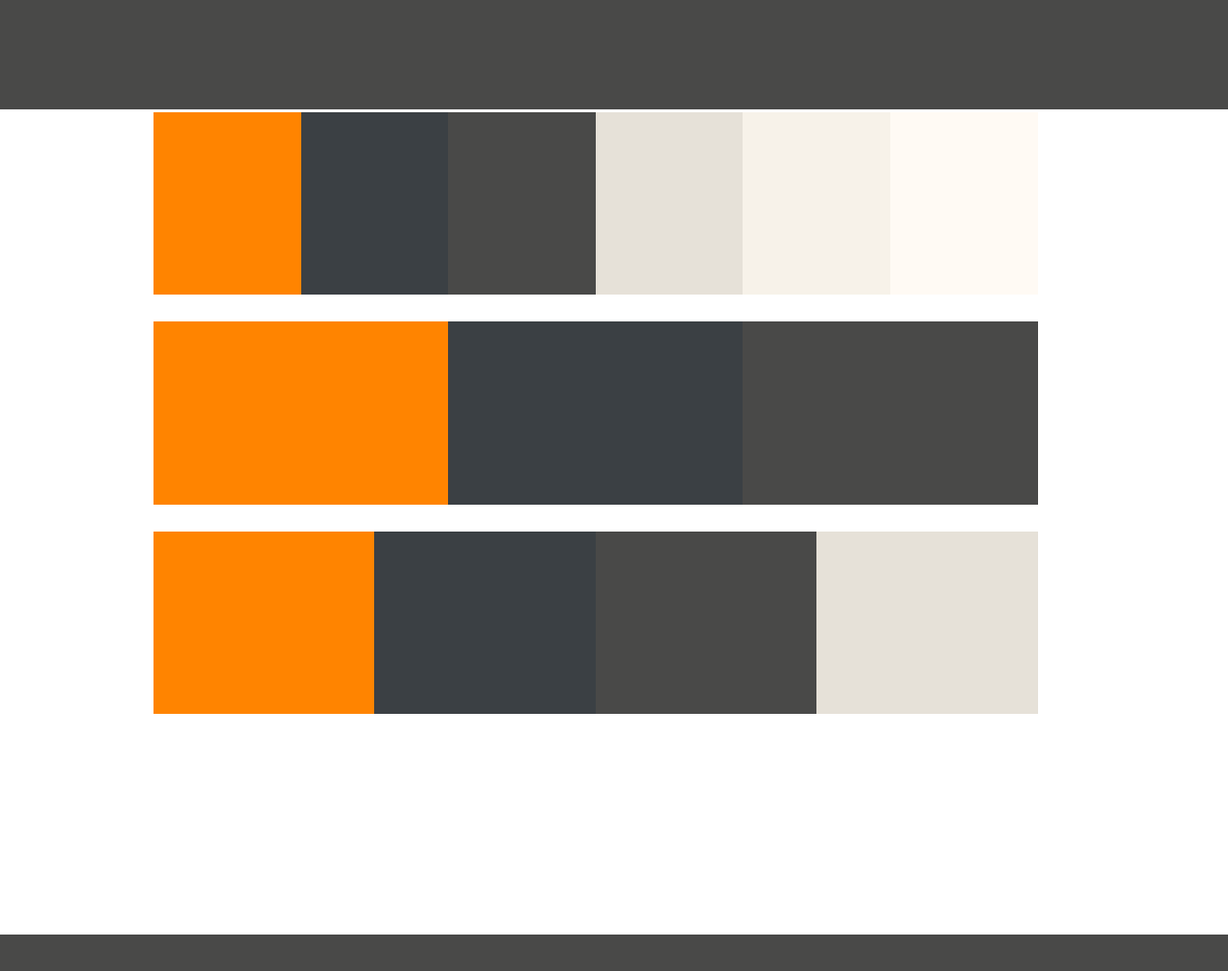
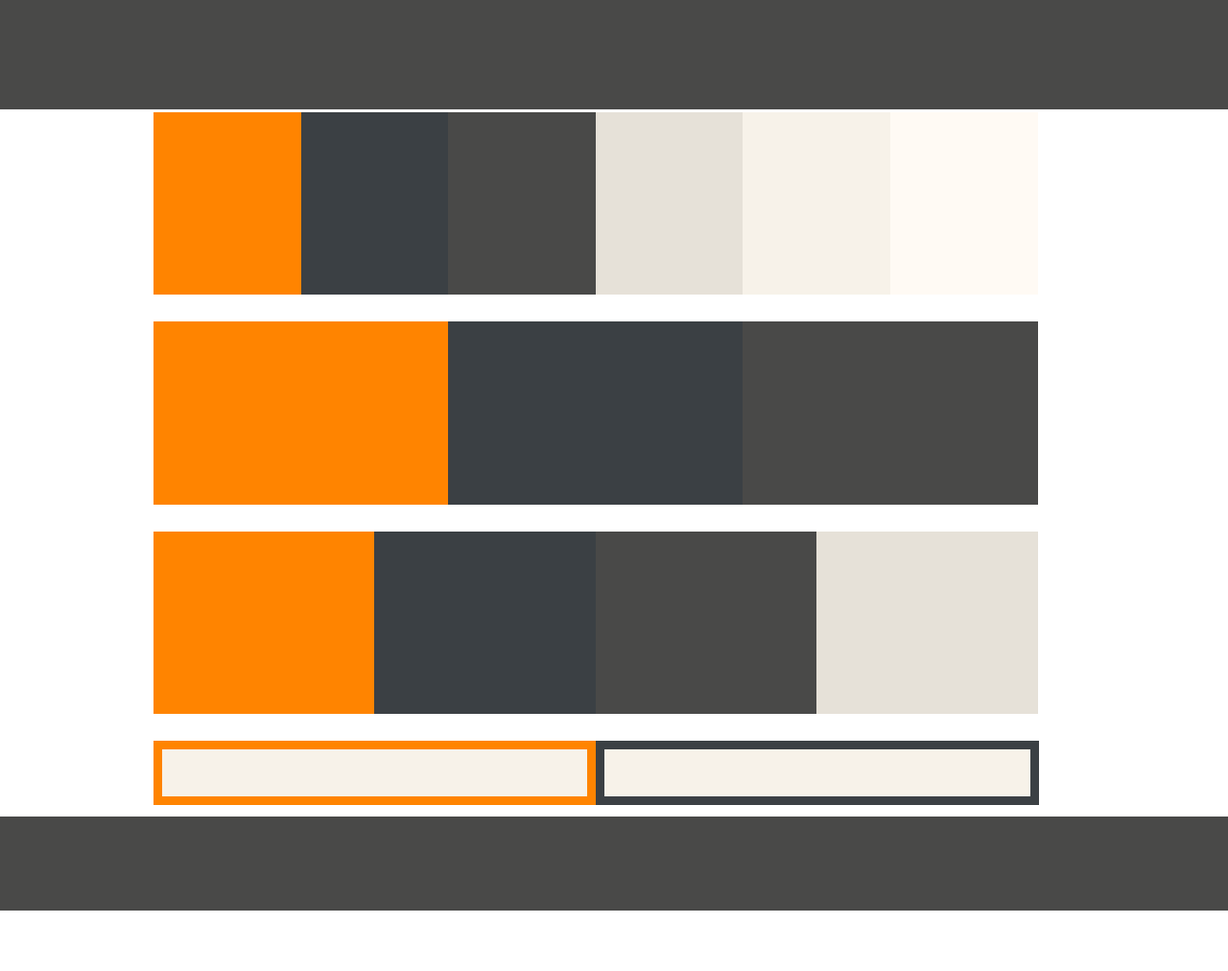
Before and after one commit to mei18/Tarea3, a plain HTML site: page index.html in a window 1280 px wide. Shown: the whole page at 96% size. After the commit the page ends 949 px from the top, so only its background shows below. Drawn offline with Linux system fonts and the light colour scheme.

Commit message:
fix the fourth container

```diff
--- a/scss/style.scss
+++ b/scss/style.scss
@@ -116,7 +116,7 @@ body {
 }
 
 .fourth-container #fc {
-	width: 44.8%; /*460/16*/
+	width: 44.4%; /*460/16*/
 	padding: 0.900%; /*10/16*/
 	height: 2em;
 }
@@ -135,9 +135,9 @@ body {
 }
 
 .border1 {
-  @include border1(7px);
+  @include border1(0.6em);
 }
 
 .border2 {
-  @include border2(7px);
+  @include border2(0.6em);
 }
```
Also changed, not shown: css/style.css.
